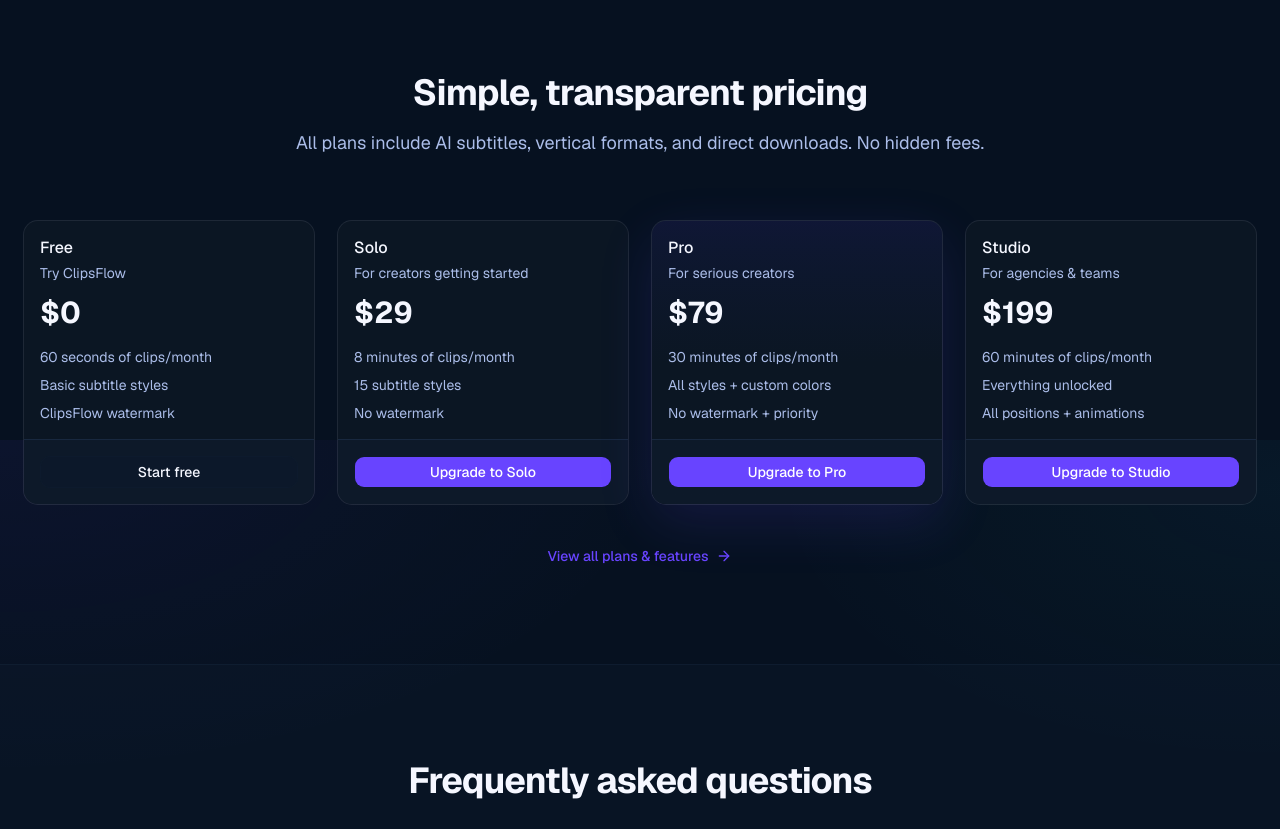
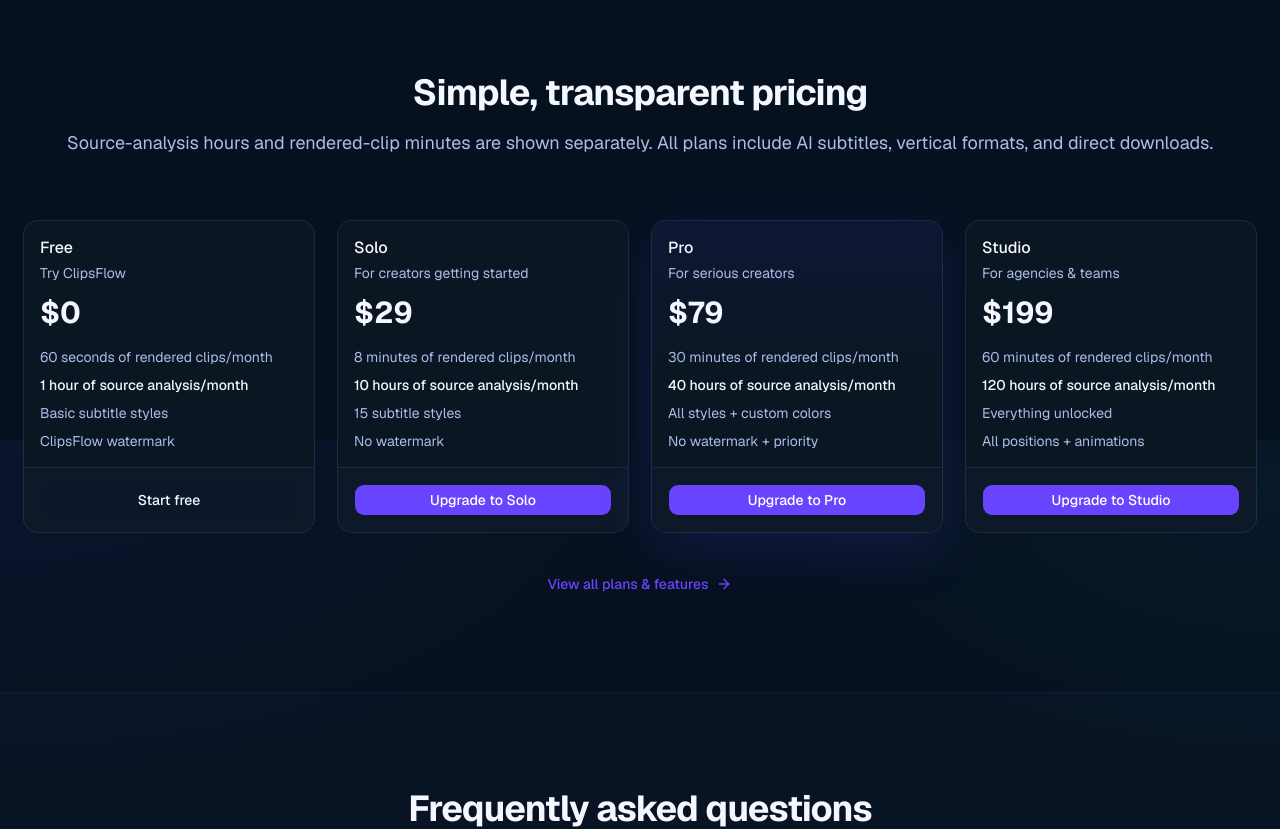
Before and after one commit to Billel-ABBAS/clipsflow, a Next.js app: page /en in a window 1280 px wide. Shown: the part 1960-2789 px from the top of the page. Built offline with nearby package versions, Linux system fonts and the light colour scheme.

Commit message:
feat(pricing): publish monthly source analysis quotas

```diff
--- a/src/app/[locale]/(marketing)/pricing/page.tsx
+++ b/src/app/[locale]/(marketing)/pricing/page.tsx
@@ -49,6 +49,7 @@
         <PricingCards locale={locale} isLoggedIn={!!user} />
 
         <div className="text-muted-foreground mt-12 text-center text-sm">
+          <p>{t("quota_note")}</p>
           <p>{t("note")}</p>
         </div>
       </main>
--- a/src/components/pricing/PricingCards.tsx
+++ b/src/components/pricing/PricingCards.tsx
@@ -80,6 +80,12 @@
           <CardContent className="flex-1">
             <ul className="text-muted-foreground space-y-2 text-sm">
               <li>{t(`${plan}.feature1`)}</li>
+              <li
+                className="text-foreground font-medium"
+                data-testid={`pricing-source-quota-${plan}`}
+              >
+                {t(`${plan}.sourceQuota`)}
+              </li>
               <li>{t(`${plan}.feature2`)}</li>
               <li>{t(`${plan}.feature3`)}</li>
             </ul>
--- a/src/i18n/messages/en.json
+++ b/src/i18n/messages/en.json
@@ -42,7 +42,7 @@
     "step3_title": "Create, download, and publish with control",
     "step3_desc": "Render synchronized subtitles and motion-design templates. Adapted instrumental music is generated with ElevenLabs only after consent and rights confirmation. Download Shorts individually or in a ZIP; every YouTube upload requires your confirmation and starts private.",
     "pricing_title": "Simple, transparent pricing",
-    "pricing_subtitle": "All plans include AI subtitles, vertical formats, and direct downloads. No hidden fees.",
+    "pricing_subtitle": "Source-analysis hours and rendered-clip minutes are shown separately. All plans include AI subtitles, vertical formats, and direct downloads.",
     "pricing_free_tagline": "Get started free",
     "pricing_free_price": "forever",
     "pricing_free_cta": "Start free",
@@ -63,7 +63,7 @@
     "faq_q2_title": "How does the AI subtitle generation work?",
     "faq_q2_answer": "ClipsFlow transcribes the complete source with word-level timestamps, then analyzes transcript context and, when selected, video frames to rank candidate moments. Review the transcript excerpts and select the Shorts you want before rendering.",
     "faq_q3_title": "Is the free plan really free?",
-    "faq_q3_answer": "Yes. Free tier includes 60 seconds of rendered clips per month, with a ClipsFlow watermark. Solo, Pro, and Studio plans remove the watermark and unlock more styles.",
+    "faq_q3_answer": "Yes. The Free plan includes 1 hour of source analysis and 60 seconds of rendered clips per month, with a ClipsFlow watermark.",
     "faq_q4_title": "Can I cancel anytime?",
     "faq_q4_answer": "Absolutely. No contracts, no minimum commitment. Cancel from your Stripe dashboard and you keep access until the end of your billing period.",
     "final_title": "Your next episode can become a batch of Shorts",
@@ -524,7 +524,8 @@
   "pricing": {
     "eyebrow": "PLANS FOR THE NEXT GREAT CUT",
     "title": "ClipsFlow Pricing",
-    "subtitle": "Choose the plan that fits your clip volume. All plans include AI-powered subtitles, vertical formats, and direct downloads.",
+    "subtitle": "Choose based on the source hours you analyze and the clips you render. All plans include AI-powered subtitles, vertical formats, and direct downloads.",
+    "quota_note": "Analysis is counted against the full duration of imported sources. Audio-only and audio plus video use the same quota. Rendered clips have a separate monthly quota per account.",
     "note": "Secure payment via Stripe. Cancel anytime.",
     "loading": "Loading…",
     "checkout_error": "Could not create checkout session. Try again.",
@@ -532,7 +533,8 @@
       "name": "Free",
       "tagline": "Try ClipsFlow",
       "price": "$0",
-      "feature1": "60 seconds of clips/month",
+      "feature1": "60 seconds of rendered clips/month",
+      "sourceQuota": "1 hour of source analysis/month",
       "feature2": "Basic subtitle styles",
       "feature3": "ClipsFlow watermark",
       "cta": "Start free"
@@ -541,7 +543,8 @@
       "name": "Solo",
       "tagline": "For creators getting started",
       "price": "$29",
-      "feature1": "8 minutes of clips/month",
+      "feature1": "8 minutes of rendered clips/month",
+      "sourceQuota": "10 hours of source analysis/month",
       "feature2": "15 subtitle styles",
       "feature3": "No watermark",
       "cta": "Upgrade to Solo"
@@ -550,7 +553,8 @@
       "name": "Pro",
       "tagline": "For serious creators",
       "price": "$79",
-      "feature1": "30 minutes of clips/month",
+      "feature1": "30 minutes of rendered clips/month",
+      "sourceQuota": "40 hours of source analysis/month",
       "feature2": "All styles + custom colors",
       "feature3": "No watermark + priority",
       "cta": "Upgrade to Pro"
@@ -559,7 +563,8 @@
       "name": "Studio",
       "tagline": "For agencies & teams",
       "price": "$199",
-      "feature1": "60 minutes of clips/month",
+      "feature1": "60 minutes of rendered clips/month",
+      "sourceQuota": "120 hours of source analysis/month",
       "feature2": "Everything unlocked",
       "feature3": "All positions + animations",
       "cta": "Upgrade to Studio"
--- a/src/i18n/messages/fr.json
+++ b/src/i18n/messages/fr.json
@@ -42,7 +42,7 @@
     "step3_title": "Crée, télécharge et publie en gardant le contrôle",
     "step3_desc": "Génère des sous-titres synchronisés et des templates de motion design. ElevenLabs ne génère la musique instrumentale adaptée qu’après ton consentement et la confirmation de tes droits. Télécharge les Shorts individuellement ou dans un ZIP ; chaque envoi YouTube demande ta confirmation et démarre en privé.",
     "pricing_title": "Tarifs simples et transparents",
-    "pricing_subtitle": "Tous les plans incluent sous-titres IA, formats verticaux, et téléchargement direct. Pas de frais cachés.",
+    "pricing_subtitle": "Les heures de source analysées et les minutes de clips rendus sont indiquées séparément. Tous les plans incluent sous-titres IA, formats verticaux et téléchargement direct.",
     "pricing_free_tagline": "Commence gratuitement",
     "pricing_free_price": "pour toujours",
     "pricing_free_cta": "Commencer gratuitement",
@@ -63,7 +63,7 @@
     "faq_q2_title": "Comment fonctionne la génération IA de sous-titres ?",
     "faq_q2_answer": "ClipsFlow transcrit toute la source avec des repères temporels mot à mot, puis analyse le contexte de la transcription et, si tu le choisis, les images vidéo pour classer les extraits possibles. Examine les passages et sélectionne les Shorts à produire avant le rendu.",
     "faq_q3_title": "Le plan gratuit est-il vraiment gratuit ?",
-    "faq_q3_answer": "Oui. Le Tier gratuit inclut 60 secondes de clips rendus par mois, avec filigrane ClipsFlow. Les plans Solo, Pro et Studio suppriment le filigrane et débloquent plus de styles.",
+    "faq_q3_answer": "Oui. Le plan gratuit inclut 1 h de sources analysées et 60 secondes de clips rendus par mois, avec filigrane ClipsFlow.",
     "faq_q4_title": "Puis-je annuler à tout moment ?",
     "faq_q4_answer": "Absolument. Aucun contrat, aucun engagement. Annule depuis ton tableau de bord Stripe et tu gardes l'accès jusqu'à la fin de ta période de facturation.",
     "final_title": "Transforme ton prochain épisode en une série de Shorts",
@@ -524,7 +524,8 @@
   "pricing": {
     "eyebrow": "DES OFFRES POUR CRÉER PLUS",
     "title": "Tarifs ClipsFlow",
-    "subtitle": "Choisis le plan adapté à ton volume de clips. Tous les plans incluent des sous-titres IA, des formats verticaux et le téléchargement direct.",
+    "subtitle": "Choisis selon ton volume de sources à analyser et de clips à rendre. Tous les plans incluent des sous-titres IA, des formats verticaux et le téléchargement direct.",
+    "quota_note": "L’analyse est décomptée selon la durée complète des sources importées. Audio seul ou audio + vidéo : même quota. Les clips rendus ont un quota distinct, par compte et par mois.",
     "note": "Paiement sécurisé via Stripe. Résilie à tout moment.",
     "loading": "Chargement…",
     "checkout_error": "Impossible de créer la session de paiement. Réessaie.",
@@ -532,7 +533,8 @@
       "name": "Gratuit",
       "tagline": "Découvrir ClipsFlow",
       "price": "0 $",
-      "feature1": "60 secondes de clips/mois",
+      "feature1": "60 secondes de clips rendus/mois",
+      "sourceQuota": "1 h de sources analysées/mois",
       "feature2": "Styles de sous-titres de base",
       "feature3": "Filigrane ClipsFlow",
       "cta": "Commencer gratuitement"
@@ -541,7 +543,8 @@
       "name": "Solo",
       "tagline": "Pour les créateurs qui débutent",
       "price": "29 $",
-      "feature1": "8 minutes de clips/mois",
+      "feature1": "8 minutes de clips rendus/mois",
+      "sourceQuota": "10 h de sources analysées/mois",
       "feature2": "15 styles de sous-titres",
       "feature3": "Sans filigrane",
       "cta": "Passer à Solo"
@@ -550,7 +553,8 @@
       "name": "Pro",
       "tagline": "Pour les créateurs sérieux",
       "price": "79 $",
-      "feature1": "30 minutes de clips/mois",
+      "feature1": "30 minutes de clips rendus/mois",
+      "sourceQuota": "40 h de sources analysées/mois",
       "feature2": "Tous les styles + couleurs perso",
       "feature3": "Sans filigrane + priorité",
       "cta": "Passer à Pro"
@@ -559,7 +563,8 @@
       "name": "Studio",
       "tagline": "Pour les agences et équipes",
       "price": "199 $",
-      "feature1": "60 minutes de clips/mois",
+      "feature1": "60 minutes de clips rendus/mois",
+      "sourceQuota": "120 h de sources analysées/mois",
       "feature2": "Tout débloqué",
       "feature3": "Toutes positions + animations",
       "cta": "Passer à Studio"
```
Also changed, not shown: 1 other file (tests, documents, lock files or other folders).
